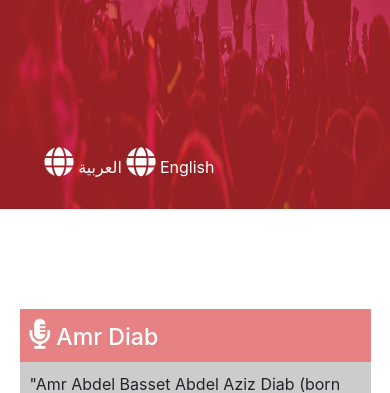
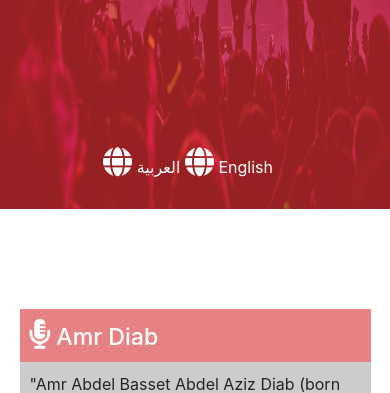
Before and after one commit to Ahmedkhaled226/Egyption-Party, a plain HTML site: page index.html in a window 390 px wide. Shown: the part 451-844 px from the top of the page. Drawn offline with Linux system fonts and the light colour scheme.

Commit message:
Update css.css

```diff
--- a/css/css.css
+++ b/css/css.css
@@ -524,6 +524,11 @@ p {
     .social-list {
         text-align: center;
     }
+      #language-toggle {
+        position: absolute;
+        bottom: 30px;
+        right: 42%;
+    }
 
 }
 
@@ -539,6 +544,11 @@ p {
 
     .social-list {
         text-align: center;
+    }
+     #language-toggle {
+        position: absolute;
+        bottom: 30px;
+        right: 42%;
     }
 
 }
@@ -565,4 +575,9 @@ p {
         text-align: center;
         padding-bottom: 35px;
     }
+    #language-toggle {
+        position: absolute;
+        bottom: 30px;
+        right: 30%;
+    }
 }
```
